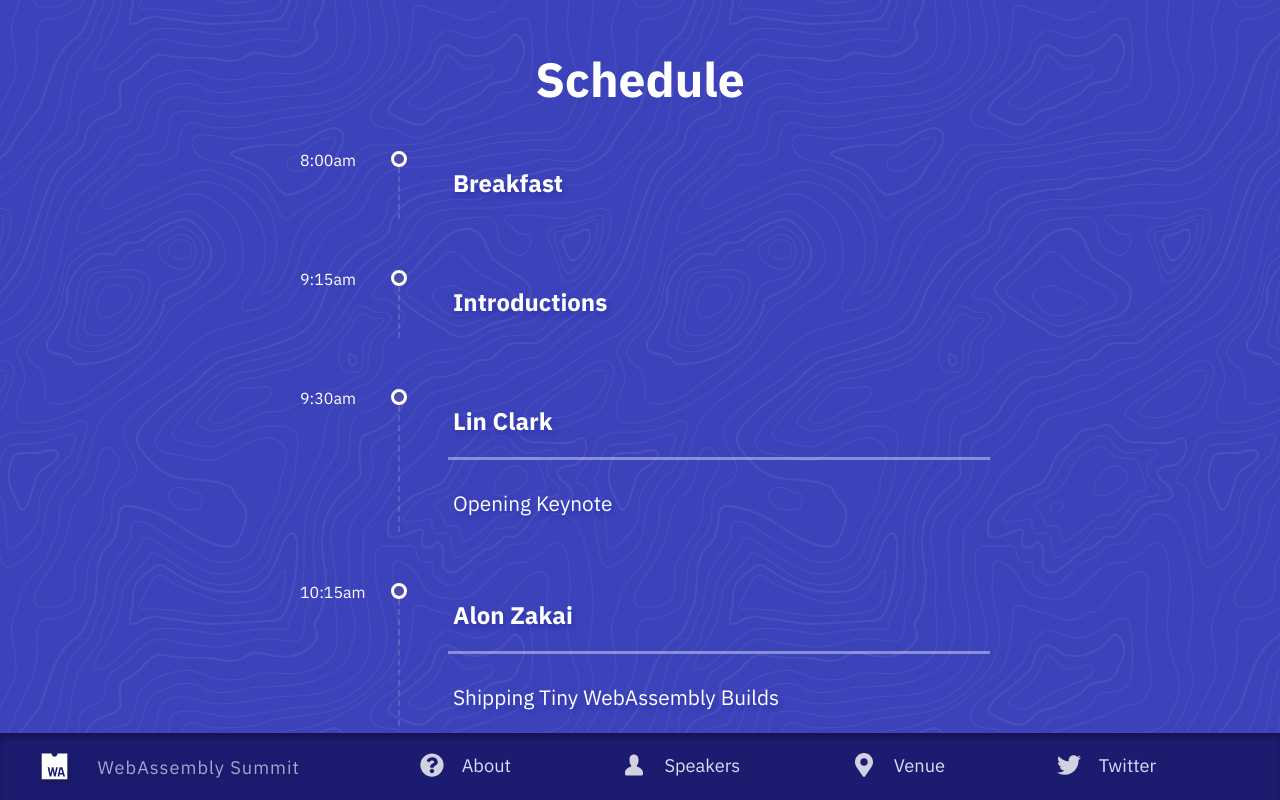
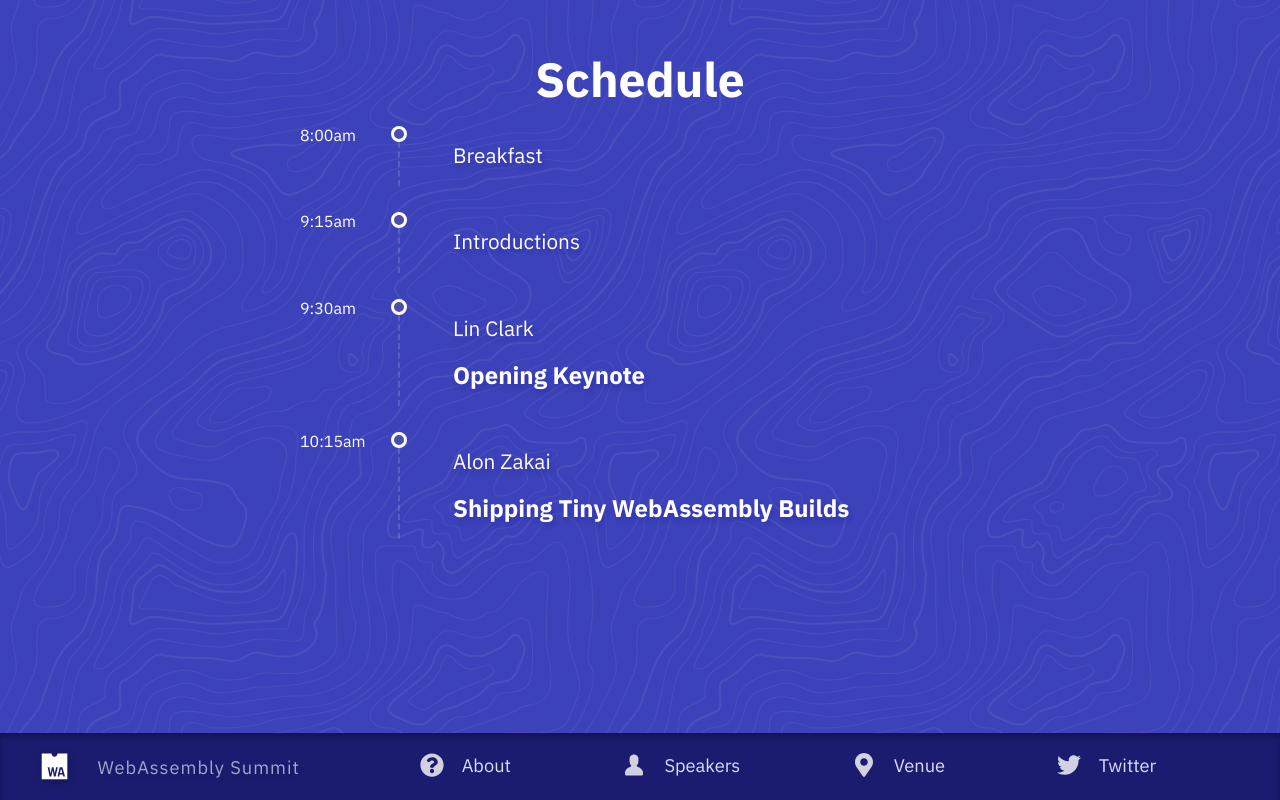
Before and after one commit to WebAssemblySummit/wasmsummit.dev, a Next.js app: page /schedule in a window 1280 px wide. Built offline with nearby package versions, Linux system fonts and the light colour scheme.

Commit message:
Added the suggested improvements :)

```diff
--- a/pages/schedule.tsx
+++ b/pages/schedule.tsx
@@ -103,6 +103,12 @@
   font-size: 3em;
   margin-top: 3vh;
   margin-bottom: 0vh;
+
+  @media screen and (max-width: 500px) {
+    font-size: 2.5em;
+    margin-top: 1vh;
+    margin-bottom: 1vh;
+  }
 `;
 
 export const Container = styled.div`
@@ -123,7 +129,6 @@
   display: flex;
   flex-direction: row;
 
-  padding-top: 25px;
   padding-left: 10px;
   margin-bottom: 10px;
 `;
@@ -163,29 +168,24 @@
 `;
 
 export const ScheduleItemTitle = styled.h2`
-  font-size: 1.5em;
+  font-size: 1.3em;
   margin-top: 0;
   padding-left: 5px;
+  font-weight: normal;
+  text-shadow: 2px 4px 5px hsla(237, 80%, 35%, 0.3);
+`;
+
+export const ScheduleItemDescription = styled.p`
+  font-size: 1.5em;
+  margin-top: 0px;
+  margin-bottom: 15px;
+  padding: 0 15px 0 5px;
   font-weight: 700;
   text-shadow: 2px 4px 5px hsla(237, 80%, 35%, 0.3);
-
-
 
   @media screen and (max-width: 500px) {
     font-size: 1.4em;
   }
-`;
-
-export const ScheduleItemDescription = styled.p`
-  font-size: 1.3em;
-  margin-top: 0px;
-  margin-bottom: 15px;
-  padding: 0 15px 0 5px;
-  font-weight: normal;
-  text-shadow: 2px 4px 5px hsla(237, 80%, 35%, 0.3);
-
-  padding-top: 30px;
-  border-top: 3px solid rgba(255, 255, 255, 0.4);
 `;
 
 export const ScheduleLink = styled.a`
```
